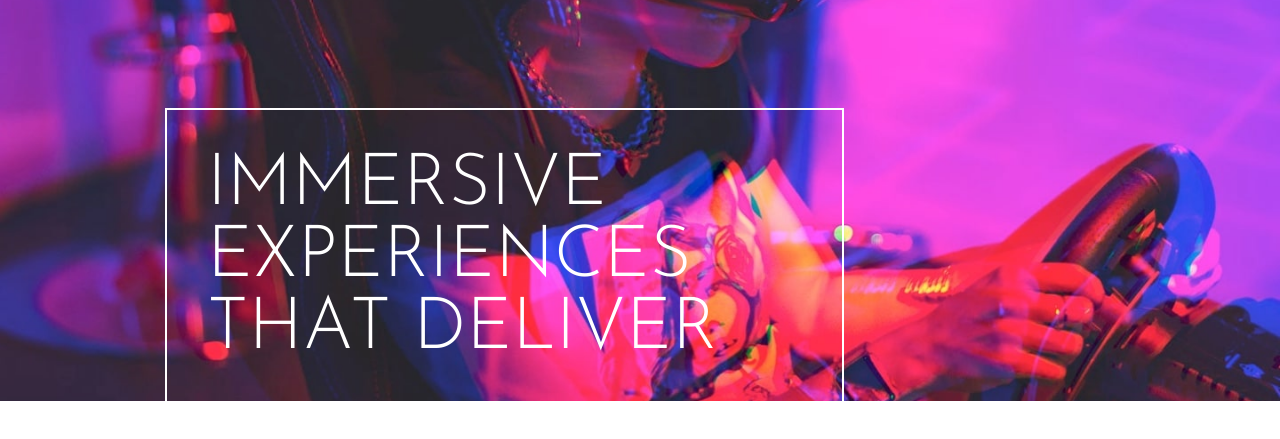
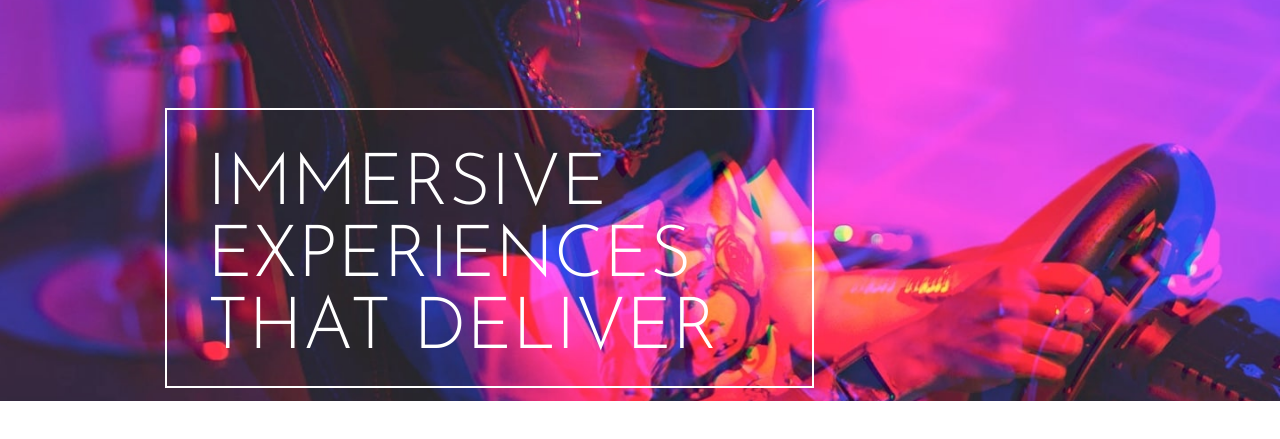
Before and after one commit to tascintra/loopstudios, a website built with Vite: page index.html in a window 1280 px wide. Shown: the part 119-558 px from the top of the page. Built offline with nearby package versions, Linux system fonts and the light colour scheme.

Commit message:
fine adjust on main title position

```diff
--- a/src/css/header.css
+++ b/src/css/header.css
@@ -34,5 +34,5 @@ header {
   max-width: 12ch;
   margin: 65px 165px;
   border: 2px solid white;
-  padding: 40px 100px 40px 40px;
+  padding: 40px 70px 20px 40px;
 }
```
